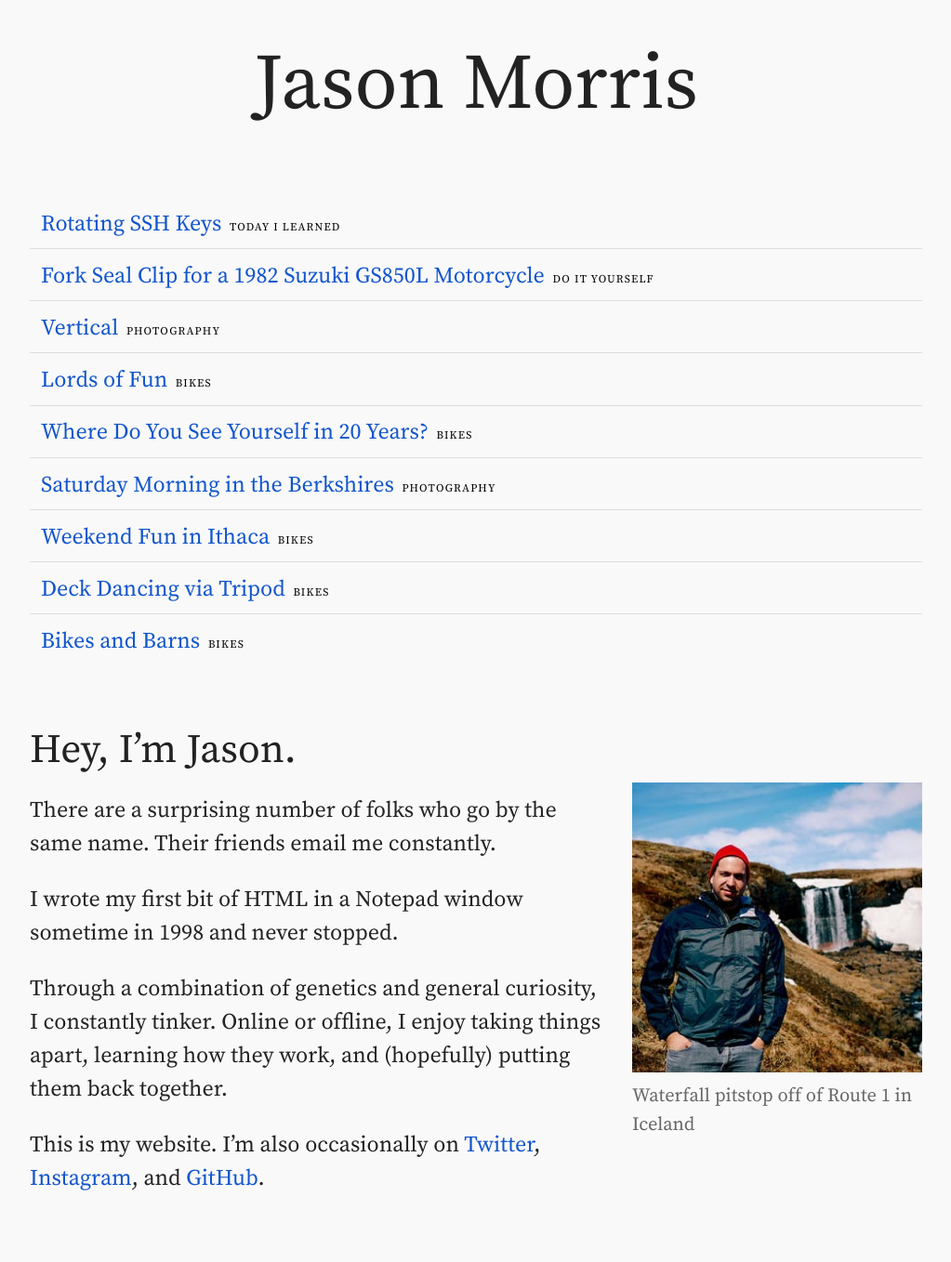
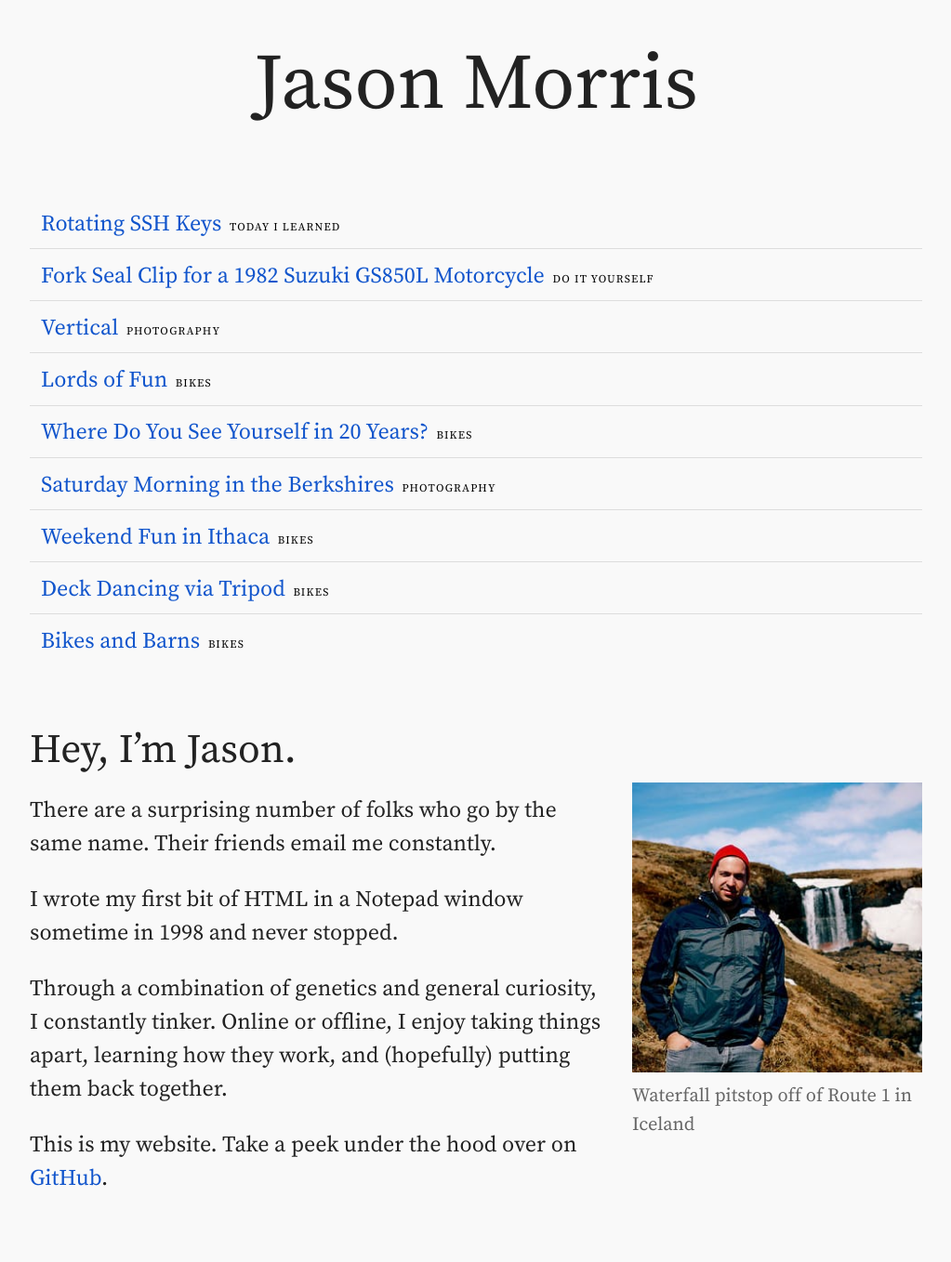
Before and after one commit to jsnmrs/jasonmorris, a Jekyll site: the page built from index.html, in a window 1280 px wide. Shown: the whole page at 93% size, without its empty margins (128-1151 px from the left). Built offline with Jekyll 4.4.1, drawn with Linux system fonts in a browser that asks for light colours.

Commit message:
Update links

```diff
--- a/index.html
+++ b/index.html
@@ -20,7 +20,7 @@ class: photo
     <p>There are a surprising number of folks who go by the same name. Their friends email me constantly.</p>
     <p>I wrote my first bit of HTML in a Notepad window sometime in 1998 and never stopped.</p>
     <p>Through a combination of genetics and general curiosity, I constantly tinker. Online or offline, I enjoy taking things apart, learning how they work, and (hopefully) putting them back together.</p>
-    <p>This is my website. I&rsquo;m also occasionally on <a href="https://twitter.com/jsnmrs">Twitter</a>, <a href="https://instagram.com/jsnmrs">Instagram</a>, and <a href="https://github.com/jsnmrs">GitHub</a>.</p>
+    <p>This is my website. Take a peek under the hood over on <a href="https://github.com/jsnmrs/jsnmrs.github.io">GitHub</a>.</p>
   </article>
   <aside>
     <picture>
```
